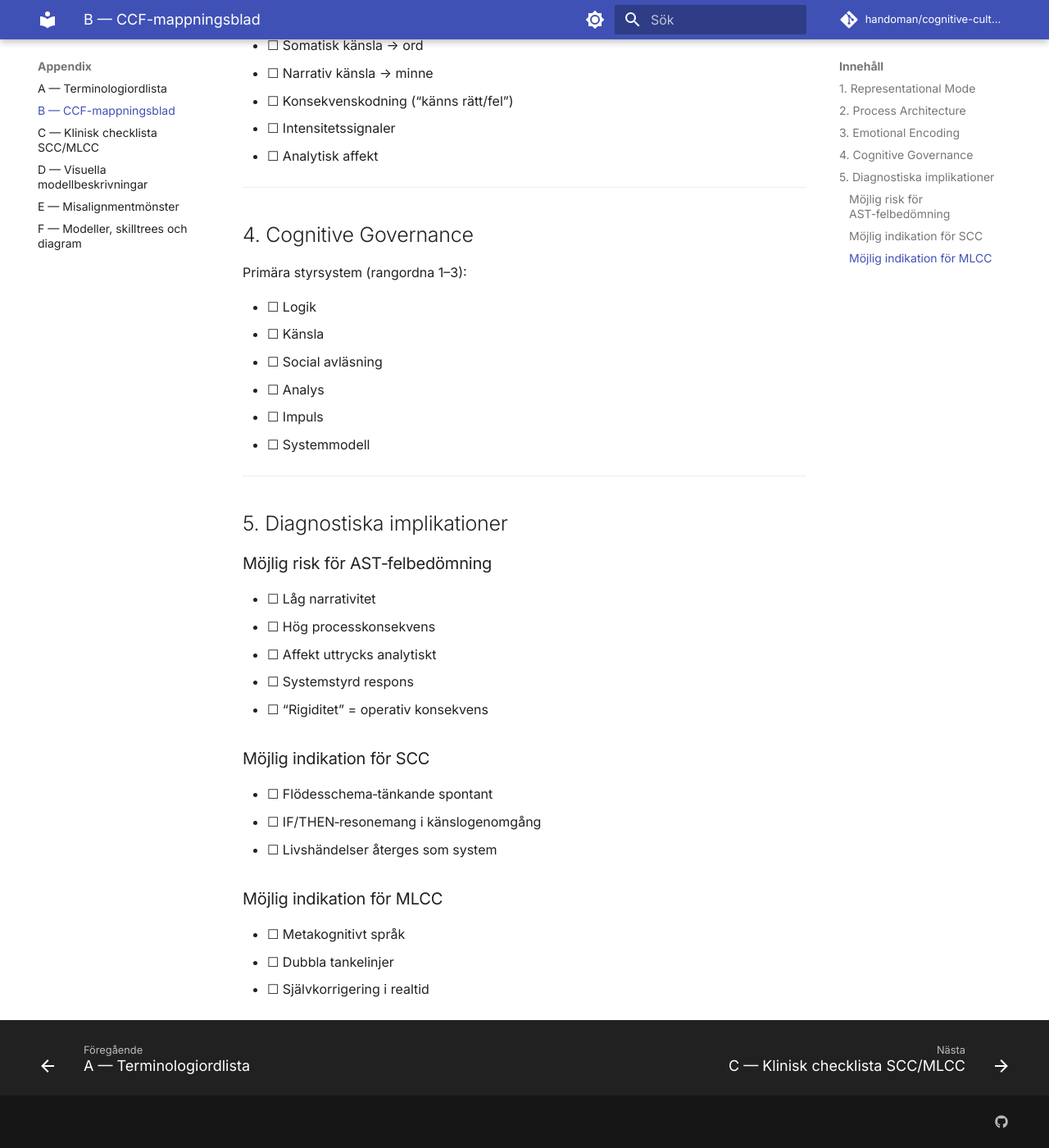
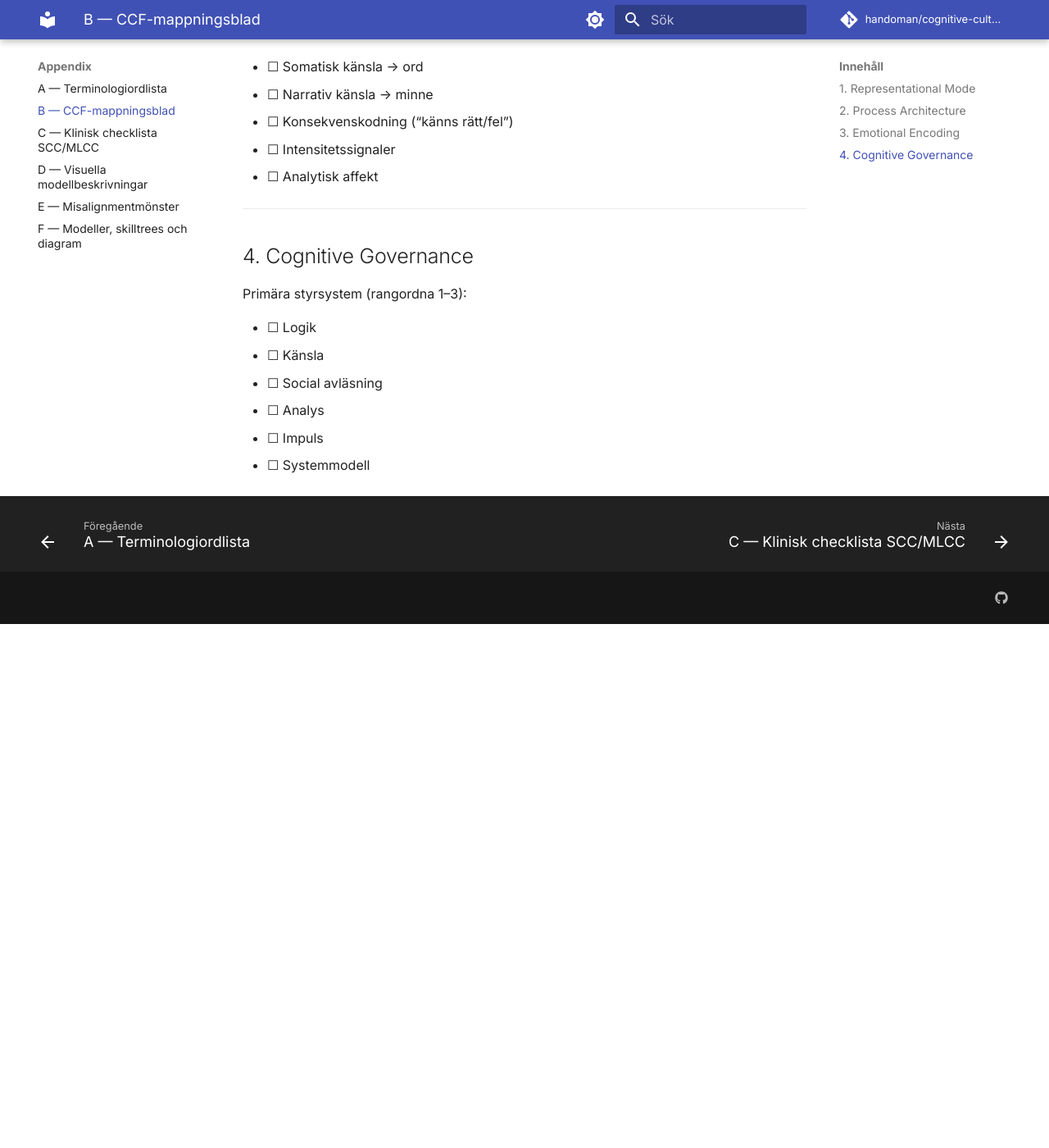
Before and after one commit to handoman/cognitive-culture-diagnostics, an MkDocs documentation site: the page built from content/sv/appendices/appendix-b-ccf-mapping-sheet.md, in a window 1280 px wide and 1400 px high, scrolled down 1319 px. Shown: the whole window at 82% size. Built offline with MkDocs 1.6.1 and Material for MkDocs 9.7.7, drawn with Linux system fonts in a browser that asks for light colours; comment, search, counter and statistics services are not loaded; after the commit the page ends 2080 px from its top, so only the background shows below that; some of the changed text lies outside the part shown.

Commit message:
revise: appendix B — reframe as personal filled sheet, remove diagnostic implications (D11)
Co-Authored-By: Claude Sonnet 5 <noreply@anthropic.com>
Claude-Session: https://claude.ai/code/session_01NosfnVG8T5mm2NzCKrqm92

```diff
--- a/content/sv/appendices/appendix-b-ccf-mapping-sheet.md
+++ b/content/sv/appendices/appendix-b-ccf-mapping-sheet.md
@@ -59,27 +59,3 @@ Primära styrsystem (rangordna 1–3):
 - ☐ Analys
 - ☐ Impuls
 - ☐ Systemmodell
-
----
-
-## 5. Diagnostiska implikationer
-
-### Möjlig risk för AST‑felbedömning
-
-- ☐ Låg narrativitet
-- ☐ Hög processkonsekvens
-- ☐ Affekt uttrycks analytiskt
-- ☐ Systemstyrd respons
-- ☐ “Rigiditet” = operativ konsekvens
-
-### Möjlig indikation för SCC
-
-- ☐ Flödesschema‑tänkande spontant
-- ☐ IF/THEN‑resonemang i känslogenomgång
-- ☐ Livshändelser återges som system
-
-### Möjlig indikation för MLCC
-
-- ☐ Metakognitivt språk
-- ☐ Dubbla tankelinjer
-- ☐ Självkorrigering i realtid
```
Also changed, not shown: other parts of content/sv/appendices/appendix-b-ccf-mapping-sheet.md (+3 -3 lines).
